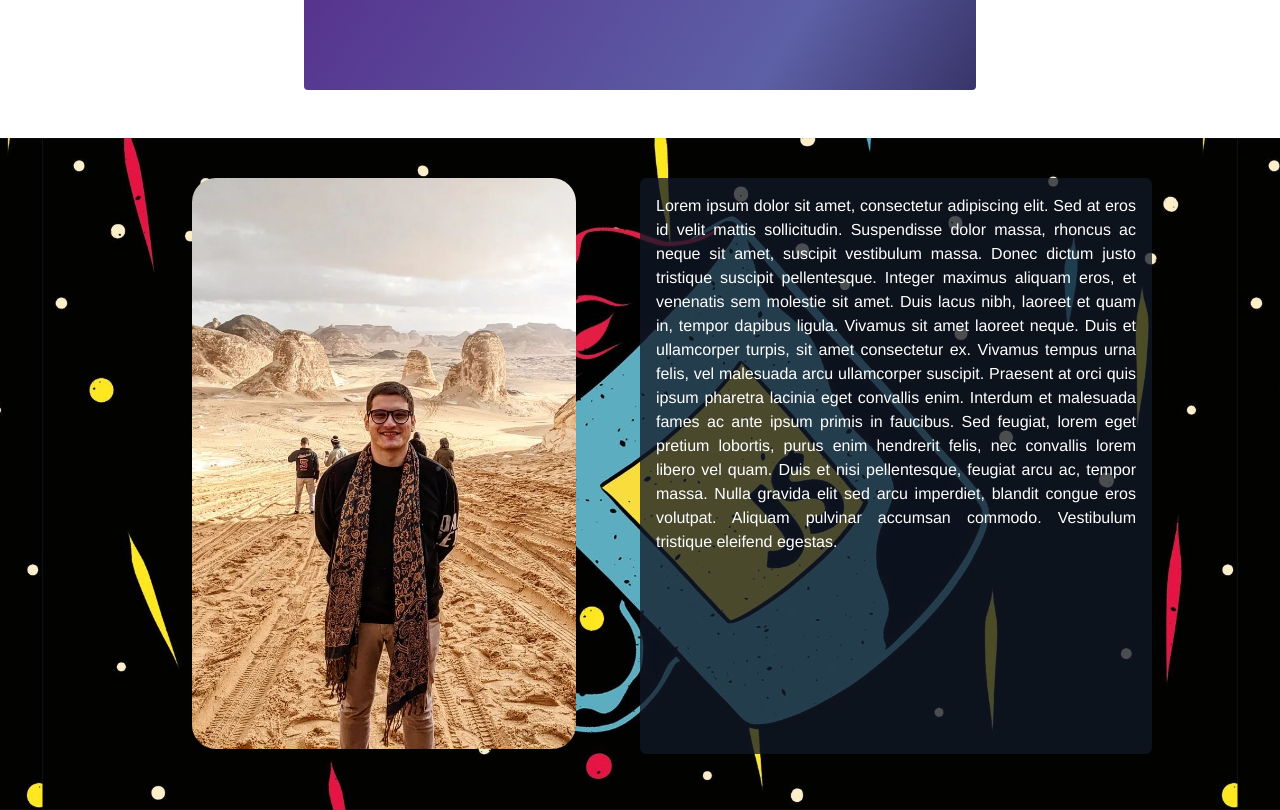
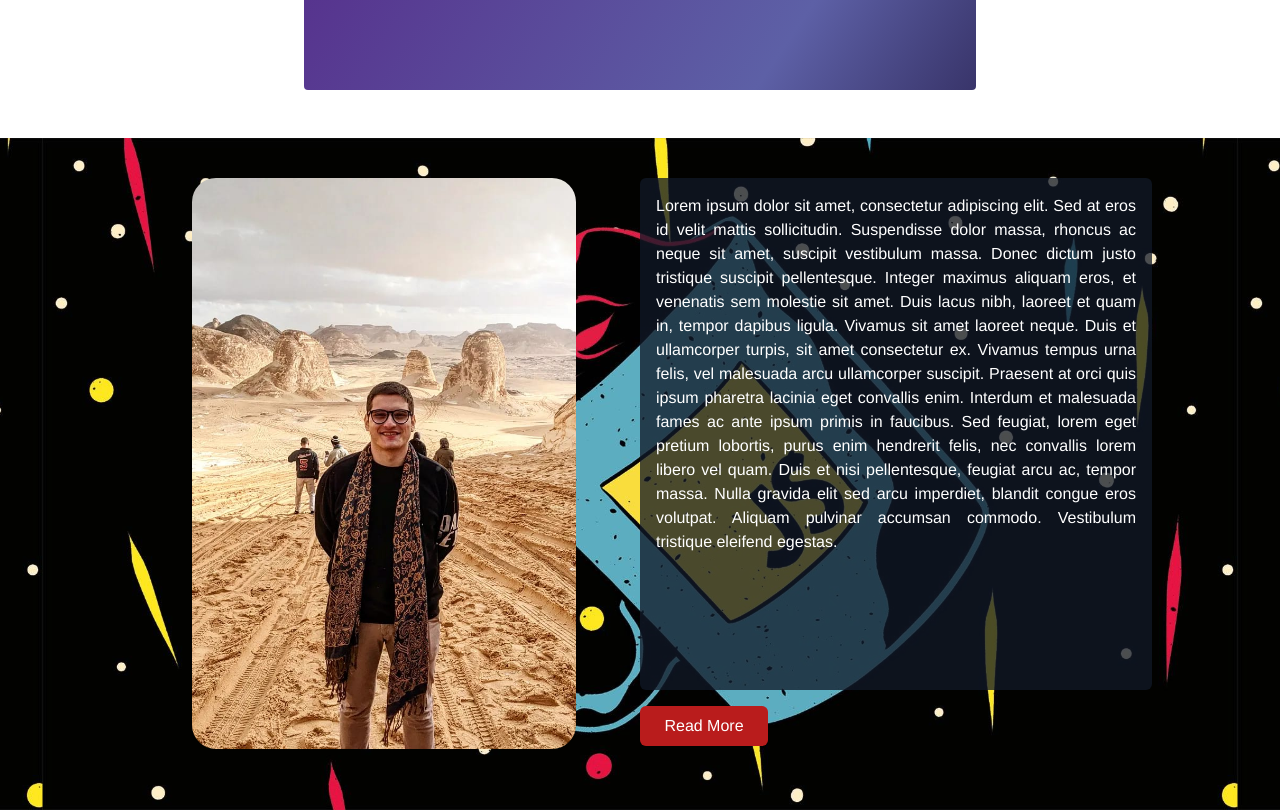
Before and after one commit to BerDavoglio/portfolio_front_v1, a Vue app: page / in a window 1280 px wide. Shown: the part 480-1290 px from the top of the page. Built offline with nearby package versions, Linux system fonts and the light colour scheme.

Commit message:
Add Read More Button in AboutComponent

```diff
--- a/src/components/home/AboutComponent.vue
+++ b/src/components/home/AboutComponent.vue
@@ -11,9 +11,10 @@
                                 my-10 ml-[30%]
                                 rounded-3xl">
       </div>
+      <div>
         <p className="
                             text-white text-justify
-                  max-w-[80%] max-h-[36rem]
+                            max-w-[80%] min-h-[32rem]
                             rounded-md
                             mt-10 p-4
                             bg-gray-900/75">
@@ -22,11 +23,17 @@
           pellentesque. Integer maximus aliquam eros, et venenatis sem molestie sit amet. Duis lacus nibh, laoreet et quam
           in, tempor dapibus ligula. Vivamus sit amet laoreet neque. Duis et ullamcorper turpis, sit amet consectetur ex.
           Vivamus tempus urna felis, vel malesuada arcu ullamcorper suscipit. Praesent at orci quis ipsum pharetra lacinia
-        eget convallis enim. Interdum et malesuada fames ac ante ipsum primis in faucibus. Sed feugiat, lorem eget pretium
-        lobortis, purus enim hendrerit felis, nec convallis lorem libero vel quam. Duis et nisi pellentesque, feugiat arcu
+          eget convallis enim. Interdum et malesuada fames ac ante ipsum primis in faucibus. Sed feugiat, lorem eget
+          pretium
+          lobortis, purus enim hendrerit felis, nec convallis lorem libero vel quam. Duis et nisi pellentesque, feugiat
+          arcu
           ac, tempor massa. Nulla gravida elit sed arcu imperdiet, blandit congue eros volutpat. Aliquam pulvinar accumsan
           commodo. Vestibulum tristique eleifend egestas.
         </p>
+        <div className="
+                w-32 bg-red-700 text-white p-2 mt-4 rounded-md hover:bg-red-800
+              active:bg-red-900 cursor-pointer">Read More</div>
+      </div>
     </div>
   </div>
 </template>
```
Lines whose indentation alone changed are shown as unchanged.
